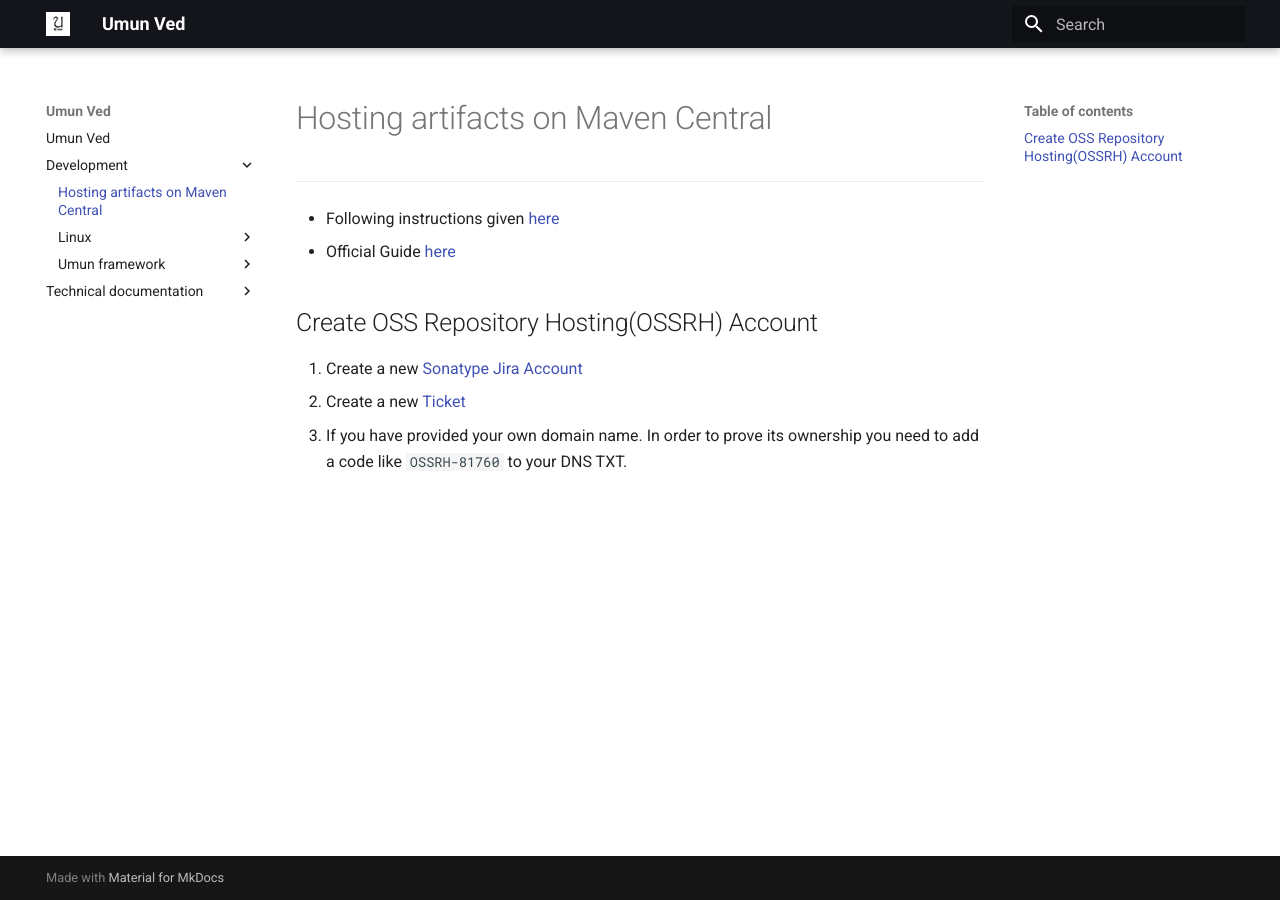
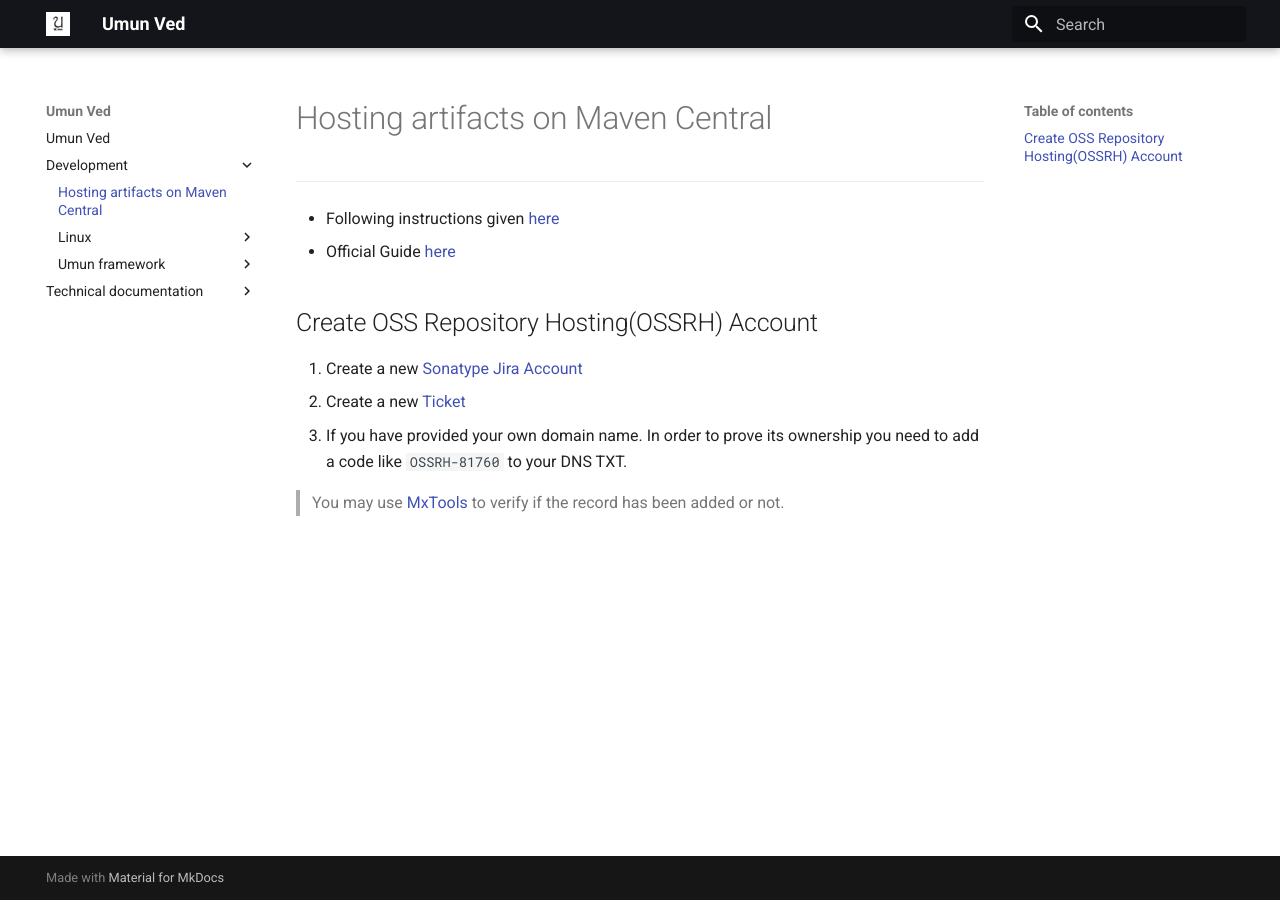
Before and after one commit to iAbhinav/testing-mkdocs, an MkDocs documentation site: the page built from docs/development/maven_central.md, in a window 1280 px wide. Built offline with MkDocs 1.6.1 and Material for MkDocs 9.7.7, drawn with Linux system fonts in a browser that asks for light colours.

Commit message:
Update maven_central.md

```diff
--- a/docs/development/maven_central.md
+++ b/docs/development/maven_central.md
@@ -10,3 +10,5 @@
 1. Create a new [Sonatype Jira Account](https://issues.sonatype.org/secure/Signup!default.jspa)
 2. Create a new [Ticket](https://issues.sonatype.org/secure/CreateIssue.jspa?pid=10134&issuetype=21)
 3. If you have provided your own domain name. In order to prove its ownership you need to add a code like `OSSRH-81760` to your DNS TXT.
+
+> You may use [MxTools](https://mxtoolbox.com/SuperTool.aspx) to verify if the record has been added or not.
```
